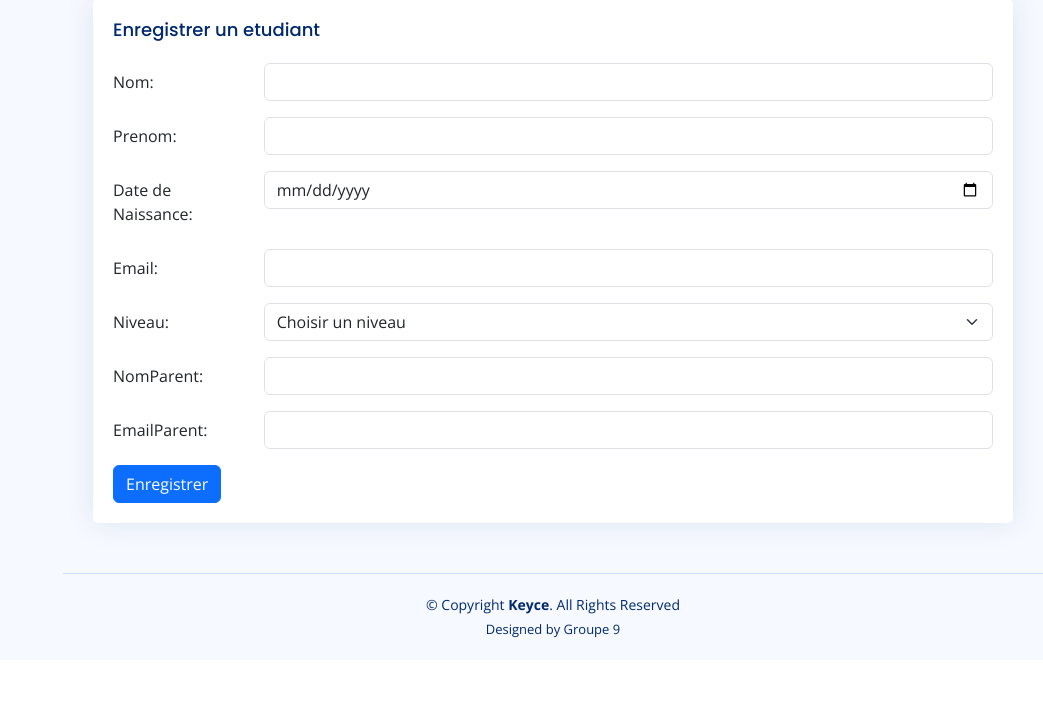
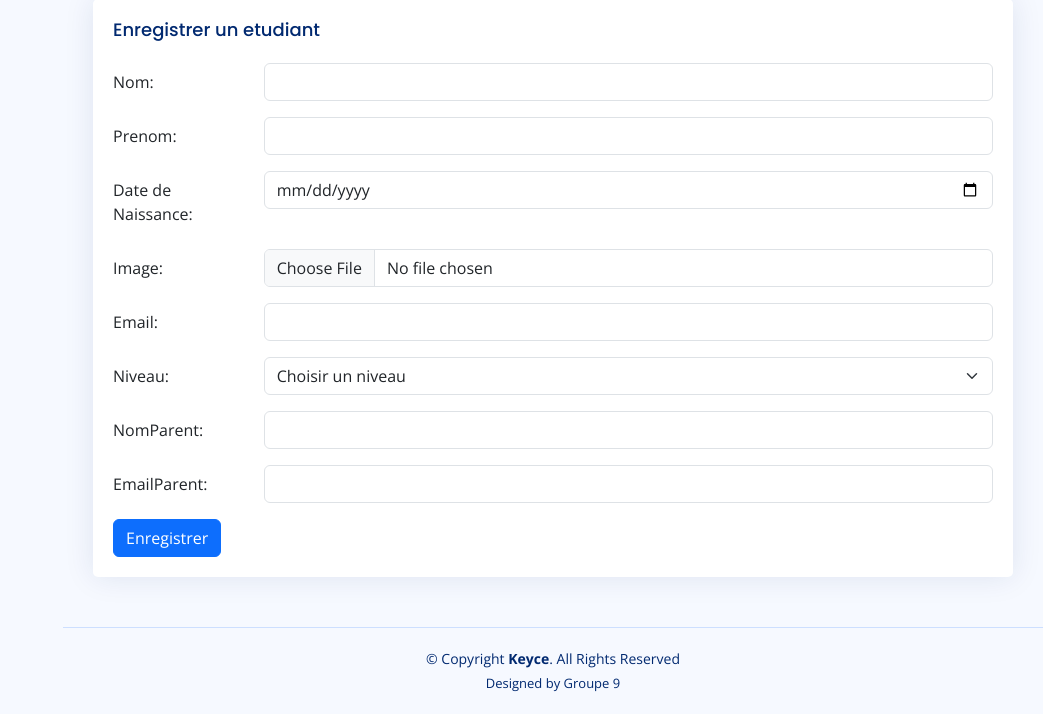
Before and after one commit to DORIAN20061/gestionEtd, a PHP site: page /etdform.php in a window 1280 px wide. Shown: the part 147-861 px from the top of the page, without its empty margins (237-1280 px from the left). Before the commit the page ends 807 px from the top, so only its background shows below. Run offline with PHP 8.4, Linux system fonts and the light colour scheme; data comes from the database, SQL or seed files in the repository; data that the repository does not hold is empty; some libraries are stand-ins or nearby versions.

Commit message:
Update etdform.php

```diff
--- a/etdform.php
+++ b/etdform.php
@@ -112,7 +112,7 @@ try {
               <div class="card">
                 <div class="card-body">
                   <h5 class="card-title">Enregistrer un etudiant</h5>
-              <form action="recup1.php" method="post" >
+              <form action="recup1.php" method="post enctype="multipart/form-data" >
 
                 <div class="row mb-3">
                   <label for="inputText" class="col-sm-2 col-form-label">Nom:</label>
@@ -133,6 +133,12 @@ try {
                   </div>
                 </div>
 
+              <div class="row mb-3">
+                <label for="image" class="col-sm-2 col-form-label">Image:</label>
+                <div class="col-sm-10">
+                  <input type="file" name="image" id="image" class="form-control" accept="image/*" required>
+                </div>
+              </div>
 
                 <div class="row mb-3">
                   <label for="inputText" class="col-sm-2 col-form-label">Email:</label>
```
